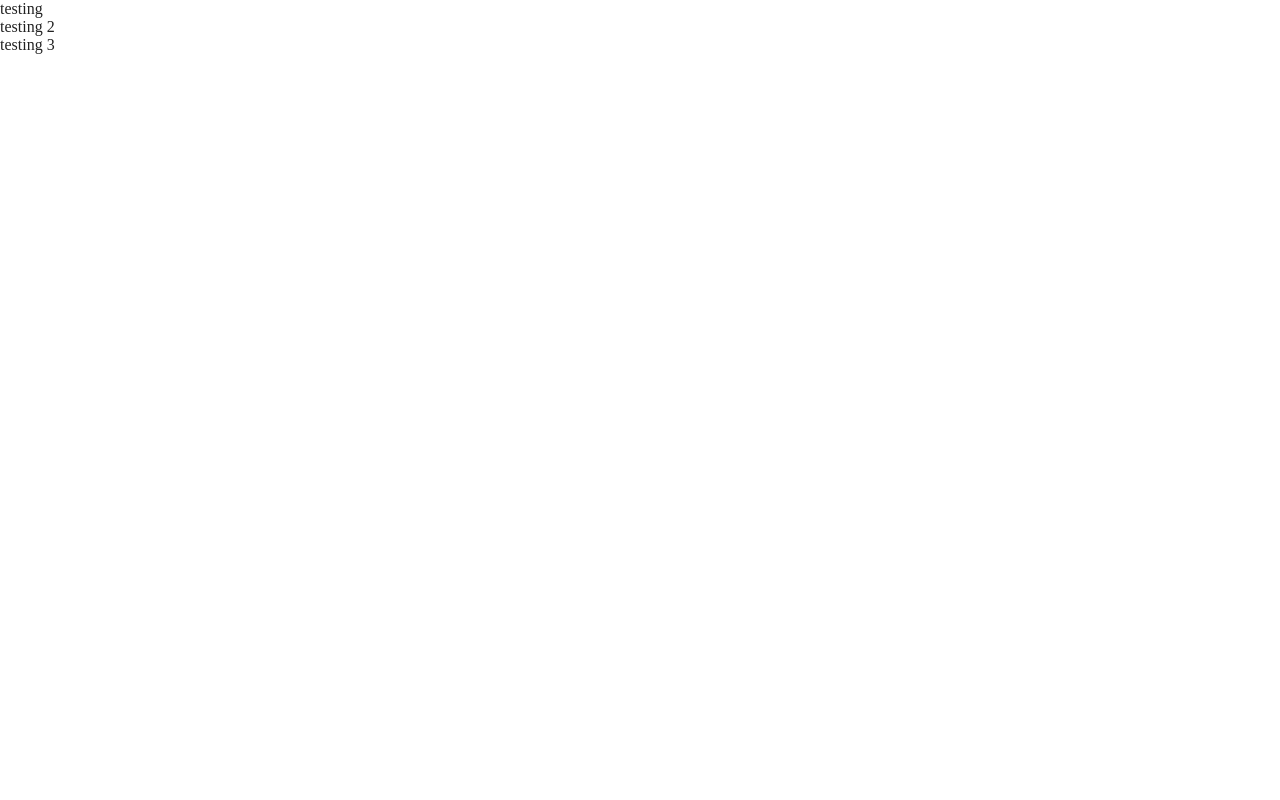
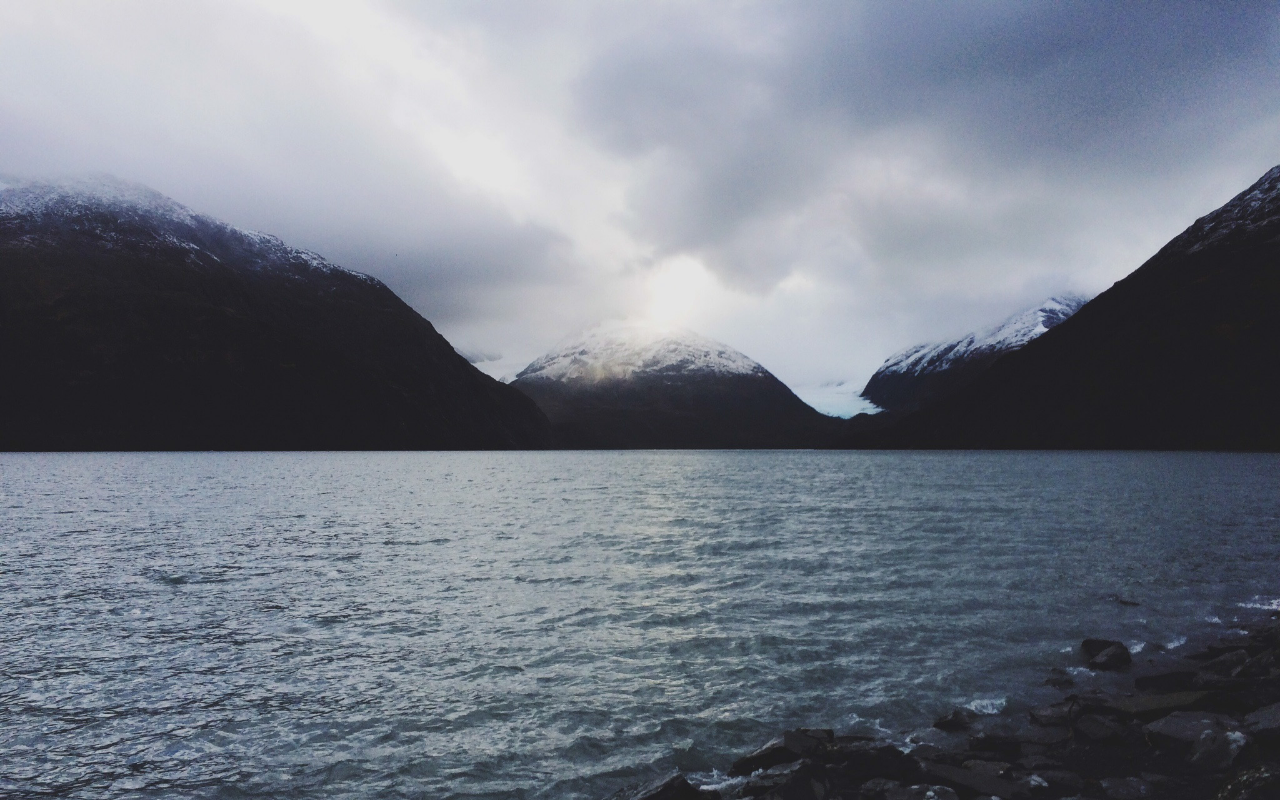
Before and after one commit to kericktatiana/Interchange, a plain HTML site: page index.html at #!/index in a window 1280 px wide. Drawn offline with Linux system fonts and the light colour scheme; some packages are replaced by stand-ins of ours.

Commit message:
html base for css set up

```diff
--- a/index.html
+++ b/index.html
@@ -18,7 +18,7 @@
 </head>
 <body ng-app="InterApp">
 
-<div ng-view></div>
+<div class="container-main" ng-view></div>
 
 <!-- Modules -->
 <script src="scripts/app.js"></script>
--- a/styles/style.scss
+++ b/styles/style.scss
@@ -13,11 +13,16 @@ h3 {
 	color: $dark-teal;
 }
 
-.main {
-	background: url(../assets/imgs/light-dark-fog-lake.jpg);
-	background-size: 100%;
+.container-main {
 	width: 100%;
 	height: 100%;
+
+	.test {
+		background: url(../assets/imgs/light-dark-fog-lake.jpg);
+		background-size: 100%;
+		width: 100%;
+		height: 100%;
+	}
 }
 
 
--- a/views/main.html
+++ b/views/main.html
@@ -1,3 +1,2 @@
-<div class="display" ng-repeat="display in displays">
-	<h2>{{ display.title }}</h2>
+<div class="test">
 </div>
```
Also changed, not shown: styles/style.css, 1 other file.
